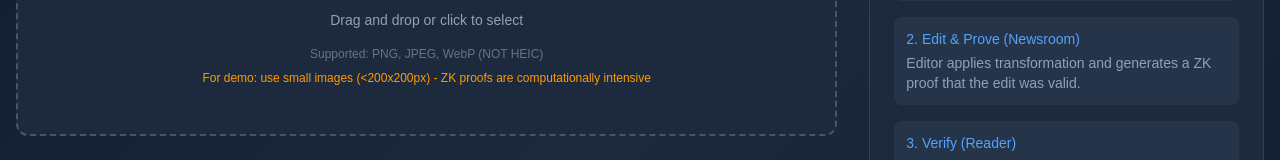
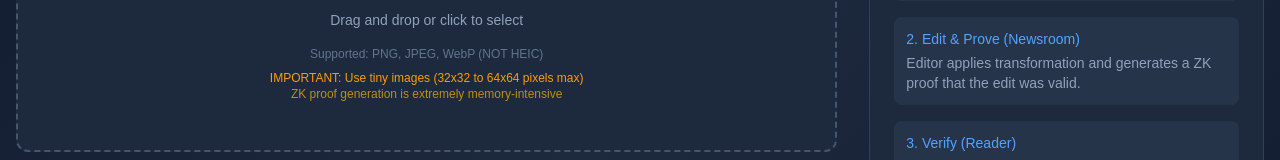
Before and after one commit to hamdan92/veritas-demo, a Next.js app in the folder frontend/: page / in a window 1280 px wide. Shown: the part 505-665 px from the top of the page. Built offline with nearby package versions, Linux system fonts and the light colour scheme; no server answers.

Commit message:
Add memory warning and better error handling for server crashes

```diff
--- a/frontend/src/app/page.tsx
+++ b/frontend/src/app/page.tsx
@@ -91,9 +91,11 @@ export default function Home() {
 
     addLog('success', 'Image format validated');
 
-    // Check file size
-    if (file.size > 500 * 1024) {
-      addLog('warning', 'Large file detected - proof generation may take several minutes');
+    // Check file size - be very strict for Railway's memory limits
+    if (file.size > 10 * 1024) {
+      addLog('warning', 'File may be too large for server memory limits');
+      addLog('warning', 'Recommended: Use images under 10KB (32x32 to 64x64 pixels)');
+      addLog('info', 'Larger images will likely crash the server during proof generation');
     }
 
     setImage(dataUrl);
@@ -244,6 +246,13 @@ export default function Home() {
         }
       } catch (error) {
         const errorMessage = error instanceof Error ? error.message : 'Unknown error';
+        if (errorMessage.includes('404')) {
+          addLog('error', 'Job lost - server may have restarted due to memory limits');
+          addLog('warning', 'Plonky2 proof generation requires significant memory');
+          addLog('info', 'Try a MUCH smaller image (32x32 or 64x64 pixels)');
+          setCurrentStep('image_ready');
+          return; // Stop polling
+        }
         addLog('warning', `Poll error: ${errorMessage}, retrying...`);
         setTimeout(poll, 3000);
       }
--- a/frontend/src/components/ImageUpload.tsx
+++ b/frontend/src/components/ImageUpload.tsx
@@ -46,7 +46,12 @@ export default function ImageUpload({ onUpload }: ImageUploadProps) {
         <p className="text-white text-lg font-medium mb-2">Upload an image</p>
         <p className="text-slate-400 text-sm mb-4">Drag and drop or click to select</p>
         <p className="text-slate-500 text-xs">Supported: PNG, JPEG, WebP (NOT HEIC)</p>
-        <p className="text-amber-500 text-xs mt-2">For demo: use small images (&lt;200x200px) - ZK proofs are computationally intensive</p>
+        <p className="text-amber-500 text-xs mt-2 font-medium">
+          IMPORTANT: Use tiny images (32x32 to 64x64 pixels max)
+        </p>
+        <p className="text-amber-400/70 text-xs">
+          ZK proof generation is extremely memory-intensive
+        </p>
         <input
           type="file"
           accept="image/*"
```
